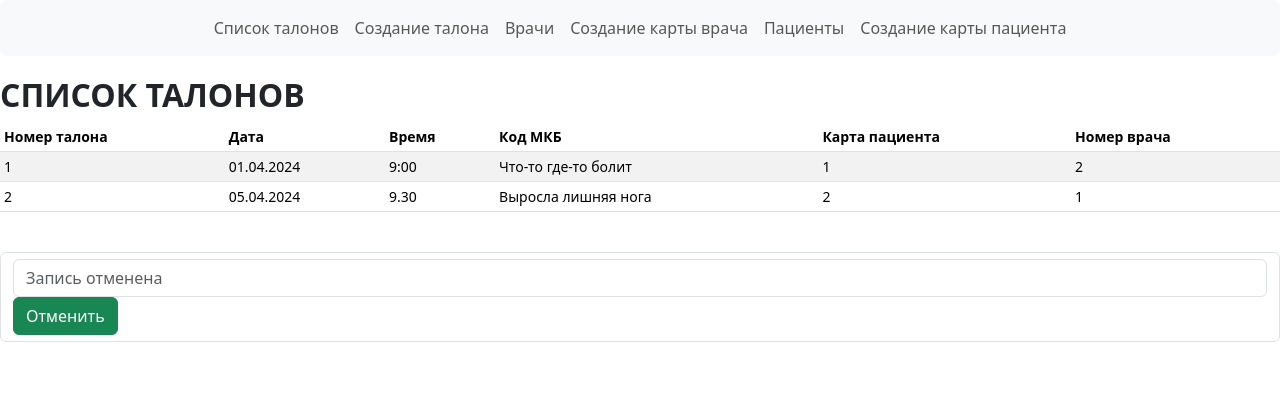
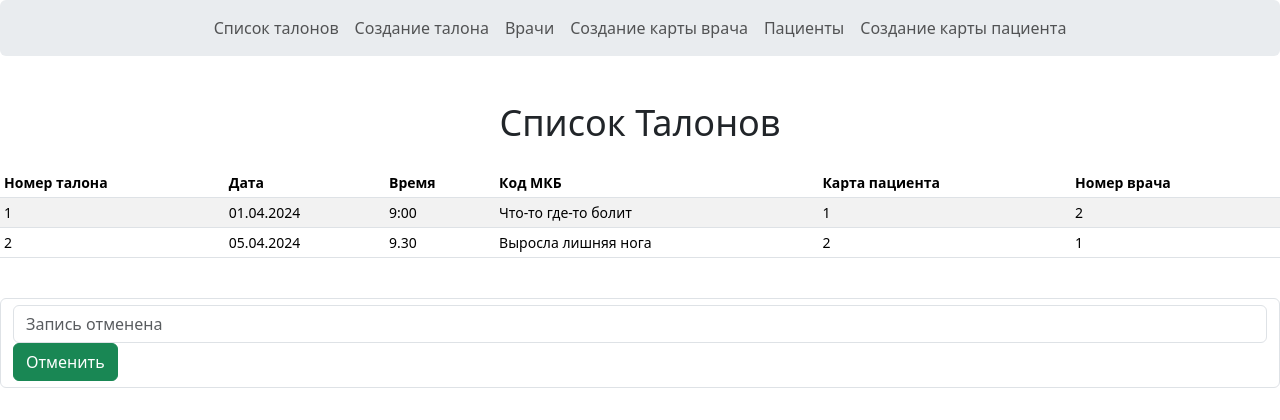
Before and after one commit to IrinaBezmaternykh/The-registry-of-the-polyclinic, a Flask app: page / in a window 1280 px wide. Shown: the top 420 px of the page. Run offline with Flask 3, Linux system fonts and the light colour scheme; data comes from the database, SQL or seed files in the repository.

Commit message:
Update base.html

```diff
--- a/templates/base.html
+++ b/templates/base.html
@@ -6,9 +6,28 @@
     <link href="https://cdn.jsdelivr.net/npm/bootstrap@5.3.3/dist/css/bootstrap.min.css" rel="stylesheet" integrity="sha384-QWTKZyjpPEjISv5WaRU9OFeRpok6YctnYmDr5pNlyT2bRjXh0JMhjY6hW+ALEwIH" crossorigin="anonymous">
     <link rel="stylesheet" href="{{ url_for('static', filename='css/main.css') }}">
     <title>{% block title %} {% endblock %}</title>
+    <style>
+        .bd-title {
+            --bs-heading-color: var(--bs-danger-color);
+            font-size: 36px;
+            font-weight: normal;
+            text-transform: capitalize;
+            line-height: 1.5;
+        }
+
+        .mt-0 {
+            margin-top: 30px !important;
+        }
+
+        .h1, h1 {
+            text-align: center;
+            color: var(--bs-info-color);
+            padding: 10px;
+        }
+    </style>
 </head>
 <body>
-    <nav class="navbar navbar-expand-lg bg-body-tertiary rounded" aria-label="Twelfth navbar example">
+    <nav class="navbar navbar-expand-lg bg-body-secondary rounded" aria-label="Twelfth navbar example">
         <div class="container-fluid">
           <button class="navbar-toggler" type="button" data-bs-toggle="collapse" data-bs-target="#navbarsExample10" aria-controls="navbarsExample10" aria-expanded="false" aria-label="Toggle navigation">
             <span class="navbar-toggler-icon"></span>
```
